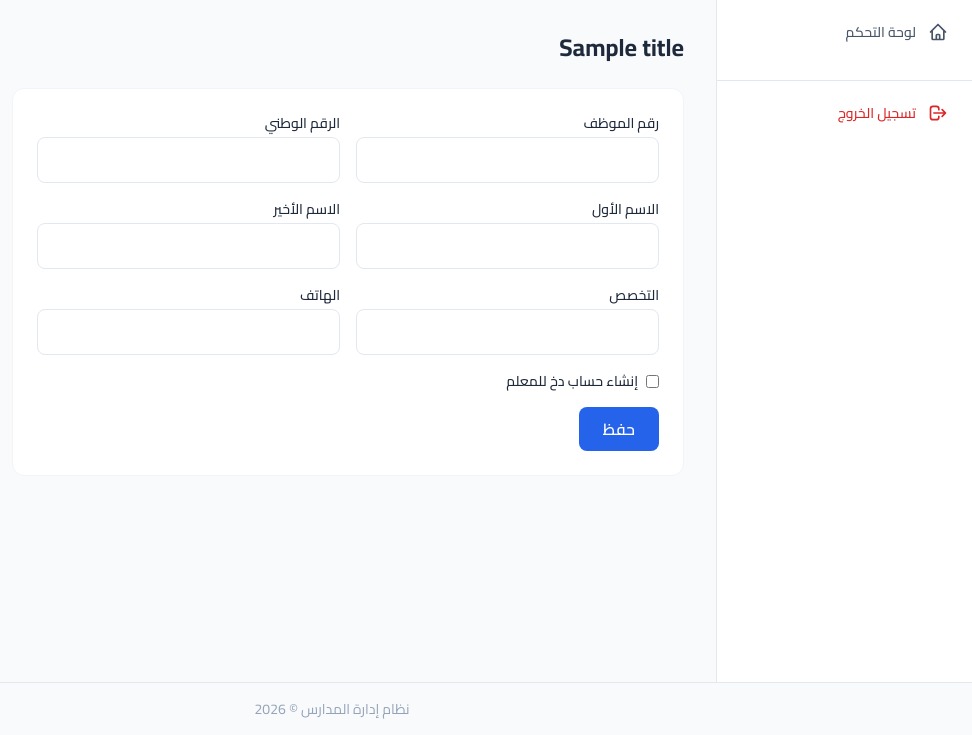
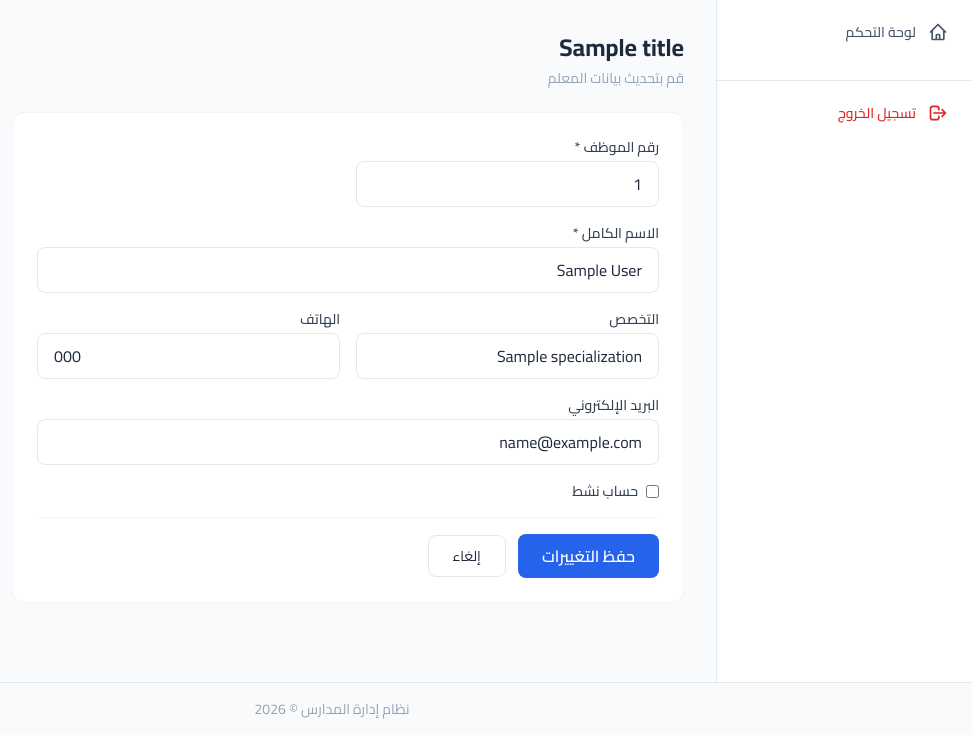
Before and after one commit to 6838gamal/School-Management-Platform, a Python web app: template app/templates/teachers/form.html in a window 1280 px wide. Shown: the part 65-800 px from the top of the page, without its empty margins (308-1280 px from the left). Run offline with Jinja, Linux system fonts and the light colour scheme; the template is opened without the code that fills it: most values are stand-ins (such as "Sample title", 1, 10 or a date in 2020); some libraries are stand-ins or nearby versions.

Commit message:
Update form.html

```diff
--- a/app/templates/teachers/form.html
+++ b/app/templates/teachers/form.html
@@ -1,19 +1,100 @@
 {% extends "layouts/director.html" %}
 {% block content %}
 <div class="space-y-6 max-w-2xl">
-    <h1 class="text-2xl font-bold text-slate-800 dark:text-white">{{ title }}</h1>
-    <form class="bg-white dark:bg-slate-800 rounded-xl border border-slate-100 dark:border-slate-700 p-6 space-y-4" id="teacher-form">
+    <div>
+        <h1 class="text-2xl font-bold text-slate-800 dark:text-white">{{ title }}</h1>
+        <p class="text-slate-400 text-sm mt-1">
+            {% if mode == 'create' %}أدخل بيانات المعلم الجديد{% else %}قم بتحديث بيانات المعلم{% endif %}
+        </p>
+    </div>
+
+    <form method="POST"
+          action="{% if mode == 'create' %}/teachers{% else %}/teachers/{{ teacher.id }}/update{% endif %}"
+          class="bg-white dark:bg-slate-800 rounded-xl border border-slate-100 dark:border-slate-700 p-6 space-y-4"
+          id="teacher-form">
+
         <div class="grid grid-cols-2 gap-4">
-            <div><label class="block text-sm font-medium mb-1">رقم الموظف</label><input name="employee_number" required class="w-full px-4 py-2.5 rounded-lg border border-slate-200 dark:border-slate-600 bg-white dark:bg-slate-700 outline-none focus:ring-2 focus:ring-primary-500"></div>
-            <div><label class="block text-sm font-medium mb-1">الرقم الوطني</label><input name="national_id" class="w-full px-4 py-2.5 rounded-lg border border-slate-200 dark:border-slate-600 bg-white dark:bg-slate-700 outline-none focus:ring-2 focus:ring-primary-500"></div>
-            <div><label class="block text-sm font-medium mb-1">الاسم الأول</label><input name="first_name" required class="w-full px-4 py-2.5 rounded-lg border border-slate-200 dark:border-slate-600 bg-white dark:bg-slate-700 outline-none focus:ring-2 focus:ring-primary-500"></div>
-            <div><label class="block text-sm font-medium mb-1">الاسم الأخير</label><input name="last_name" required class="w-full px-4 py-2.5 rounded-lg border border-slate-200 dark:border-slate-600 bg-white dark:bg-slate-700 outline-none focus:ring-2 focus:ring-primary-500"></div>
-            <div><label class="block text-sm font-medium mb-1">التخصص</label><input name="specialization" class="w-full px-4 py-2.5 rounded-lg border border-slate-200 dark:border-slate-600 bg-white dark:bg-slate-700 outline-none focus:ring-2 focus:ring-primary-500"></div>
-            <div><label class="block text-sm font-medium mb-1">الهاتف</label><input name="phone" class="w-full px-4 py-2.5 rounded-lg border border-slate-200 dark:border-slate-600 bg-white dark:bg-slate-700 outline-none focus:ring-2 focus:ring-primary-500"></div>
-            <div class="col-span-2"><label class="flex items-center gap-2 text-sm font-medium"><input type="checkbox" name="create_user" class="rounded"> إنشاء حساب دخ للمعلم</label></div>
+            <!-- رقم الموظف -->
+            <div>
+                <label class="block text-sm font-medium text-slate-700 dark:text-slate-300 mb-1">رقم الموظف *</label>
+                <input type="text"
+                       name="employee_number"
+                       value="{{ teacher.employee_number if teacher else '' }}"
+                       required
+                       class="w-full px-4 py-2.5 rounded-lg border border-slate-200 dark:border-slate-600 bg-white dark:bg-slate-700 outline-none focus:ring-2 focus:ring-primary-500">
+            </div>
+
+            <!-- الاسم الكامل -->
+            <div class="col-span-2">
+                <label class="block text-sm font-medium text-slate-700 dark:text-slate-300 mb-1">الاسم الكامل *</label>
+                <input type="text"
+                       name="full_name"
+                       value="{{ teacher.full_name if teacher else '' }}"
+                       required
+                       class="w-full px-4 py-2.5 rounded-lg border border-slate-200 dark:border-slate-600 bg-white dark:bg-slate-700 outline-none focus:ring-2 focus:ring-primary-500">
+            </div>
+
+            <!-- التخصص -->
+            <div>
+                <label class="block text-sm font-medium text-slate-700 dark:text-slate-300 mb-1">التخصص</label>
+                <input type="text"
+                       name="specialization"
+                       value="{{ teacher.specialization if teacher else '' }}"
+                       class="w-full px-4 py-2.5 rounded-lg border border-slate-200 dark:border-slate-600 bg-white dark:bg-slate-700 outline-none focus:ring-2 focus:ring-primary-500">
+            </div>
+
+            <!-- الهاتف -->
+            <div>
+                <label class="block text-sm font-medium text-slate-700 dark:text-slate-300 mb-1">الهاتف</label>
+                <input type="tel"
+                       name="phone"
+                       value="{{ teacher.phone if teacher else '' }}"
+                       class="w-full px-4 py-2.5 rounded-lg border border-slate-200 dark:border-slate-600 bg-white dark:bg-slate-700 outline-none focus:ring-2 focus:ring-primary-500">
+            </div>
+
+            <!-- البريد الإلكتروني -->
+            <div class="col-span-2">
+                <label class="block text-sm font-medium text-slate-700 dark:text-slate-300 mb-1">البريد الإلكتروني</label>
+                <input type="email"
+                       name="email"
+                       value="{{ teacher.email if teacher else '' }}"
+                       class="w-full px-4 py-2.5 rounded-lg border border-slate-200 dark:border-slate-600 bg-white dark:bg-slate-700 outline-none focus:ring-2 focus:ring-primary-500">
+            </div>
+
+            <!-- حالة الحساب -->
+            <div class="col-span-2 flex items-center gap-6">
+                <label class="flex items-center gap-2 text-sm font-medium text-slate-700 dark:text-slate-300">
+                    <input type="checkbox"
+                           name="is_active"
+                           {% if not teacher or teacher.is_active %}checked{% endif %}
+                           class="rounded border-slate-300 text-primary-600 focus:ring-primary-500">
+                    حساب نشط
+                </label>
+
+                {% if mode == 'create' %}
+                <label class="flex items-center gap-2 text-sm font-medium text-slate-700 dark:text-slate-300">
+                    <input type="checkbox"
+                           name="create_user"
+                           class="rounded border-slate-300 text-primary-600 focus:ring-primary-500">
+                    إنشاء حساب دخول للمعلم
+                </label>
+                {% endif %}
+            </div>
         </div>
-        <button type="submit" class="bg-primary-600 hover:bg-primary-700 text-white px-6 py-2.5 rounded-lg font-semibold">حفظ</button>
+
+        <!-- أزرار التحكم -->
+        <div class="flex items-center gap-3 pt-4 border-t border-slate-100 dark:border-slate-700">
+            <button type="submit"
+                    class="bg-primary-600 hover:bg-primary-700 text-white px-6 py-2.5 rounded-lg font-semibold transition-colors">
+                {% if mode == 'create' %}إضافة المعلم{% else %}حفظ التغييرات{% endif %}
+            </button>
+            <a href="/teachers"
+               class="px-6 py-2.5 border border-slate-200 dark:border-slate-700 rounded-lg hover:bg-slate-50 dark:hover:bg-slate-700 transition-colors text-sm">
+                إلغاء
+            </a>
+        </div>
     </form>
 </div>
+
 <script src="/static/js/teachers.js"></script>
 {% endblock %}
```
